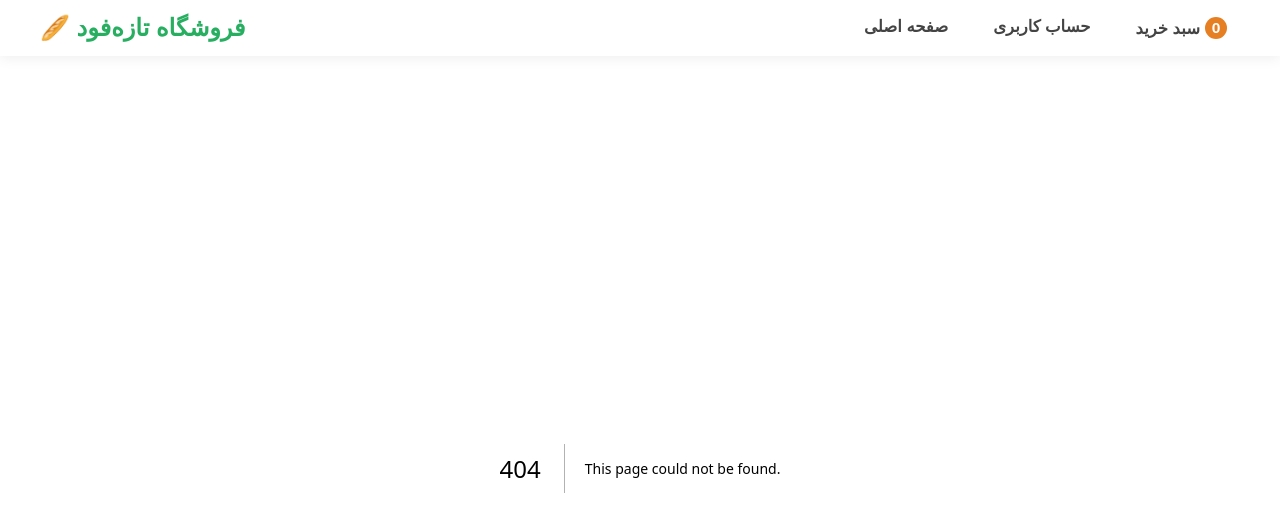
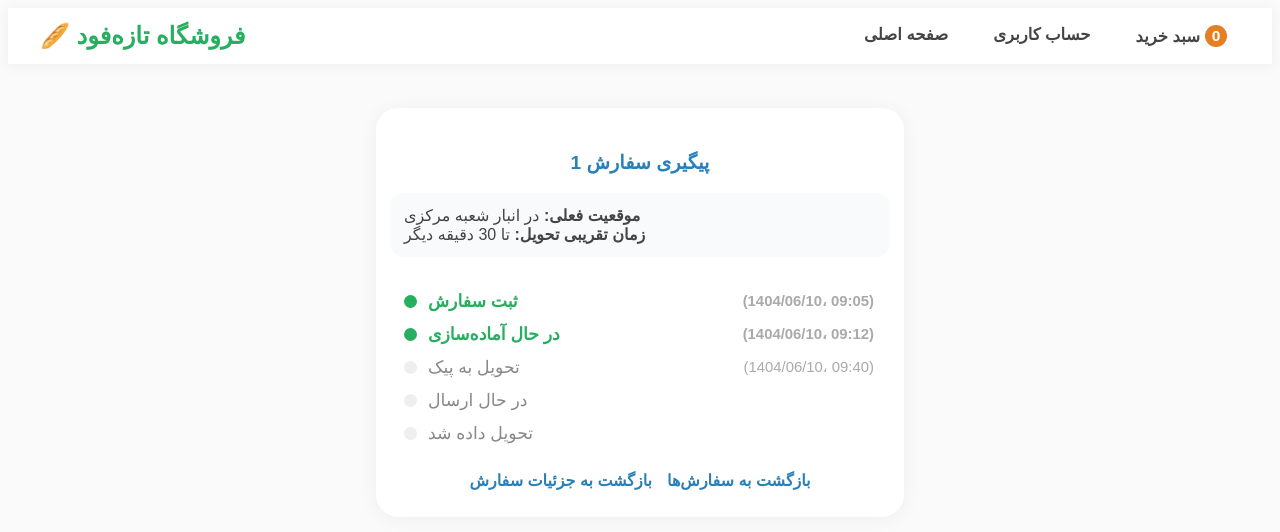
Before and after one commit to maziyarakbari666-dot/my-shop-project, a Next.js app: page /orders/1/track in a window 1280 px wide. Before the commit this address had no page. Shown: the top 532 px of the page. Built offline with nearby package versions, Linux system fonts and the light colour scheme.

Commit message:
افزودن صفحه پیگیری سفارش (track) برای هر سفارش

```diff
--- /dev/null
+++ b/app/orders/[orderId]/track/page.js
@@ -0,0 +1,126 @@
+'use client';
+
+import Link from "next/link";
+import { useParams } from "next/navigation";
+
+// دمو: نمونه وضعیت پیگیری سفارش (در حالت واقعی باید از API خوانده شود)
+const mockTracking = {
+  steps: [
+    { title: "ثبت سفارش", time: "1404/06/10، 09:05", done: true },
+    { title: "در حال آماده‌سازی", time: "1404/06/10، 09:12", done: true },
+    { title: "تحویل به پیک", time: "1404/06/10، 09:40", done: false },
+    { title: "در حال ارسال", time: "", done: false },
+    { title: "تحویل داده شد", time: "", done: false },
+  ],
+  currentLocation: "در انبار شعبه مرکزی",
+  estimated: "تا 30 دقیقه دیگر",
+};
+
+export default function TrackOrderPage() {
+  const params = useParams();
+  // در حالت واقعی: اطلاعات را بر اساس params.orderId دریافت کن!
+  const tracking = mockTracking;
+
+  return (
+    <div className="track-root">
+      <h2 className="track-title">پیگیری سفارش <b>{params.orderId}</b></h2>
+      <div className="track-info">
+        <div><b>موقعیت فعلی:</b> {tracking.currentLocation}</div>
+        <div><b>زمان تقریبی تحویل:</b> {tracking.estimated}</div>
+      </div>
+      <div className="track-steps">
+        {tracking.steps.map((step, i) => (
+          <div key={i} className={`track-step${step.done ? " done" : ""}`}>
+            <span className="step-dot" />
+            <span className="step-title">{step.title}</span>
+            {step.time && <span className="step-time">({step.time})</span>}
+          </div>
+        ))}
+      </div>
+      <div className="track-back">
+        <Link href={`/orders/${params.orderId}`}>بازگشت به جزئیات سفارش</Link>
+        <Link href="/orders">بازگشت به سفارش‌ها</Link>
+      </div>
+      <style>{`
+        .track-root {
+          max-width: 500px;
+          margin: 44px auto;
+          background: #fff;
+          border-radius: 22px;
+          box-shadow: 0 2px 18px #eee;
+          padding: 27px 14px;
+          font-family: Vazirmatn,sans-serif;
+        }
+        .track-title {
+          font-size: 1.2rem;
+          color: #2980b9;
+          font-weight: bold;
+          margin-bottom: 19px;
+          text-align: center;
+        }
+        .track-info {
+          font-size: 1rem;
+          color: #444;
+          margin-bottom: 13px;
+          background: #f8fafc;
+          border-radius: 13px;
+          padding: 13px 14px;
+        }
+        .track-steps {
+          margin: 34px 0 18px 0;
+          padding: 0 7px;
+        }
+        .track-step {
+          display: flex;
+          align-items: center;
+          margin-bottom: 12px;
+          font-size: 1.08rem;
+          color: #888;
+        }
+        .track-step.done {
+          color: #27ae60;
+          font-weight: bold;
+        }
+        .step-dot {
+          display: inline-block;
+          width: 13px;
+          height: 13px;
+          border-radius: 50%;
+          margin-left: 7px;
+          margin-right: 11px;
+          background: #eee;
+        }
+        .track-step.done .step-dot {
+          background: #27ae60;
+        }
+        .step-title {
+          flex: 1;
+        }
+        .step-time {
+          color: #aaa;
+          font-size: 0.93rem;
+          margin-right: 9px;
+        }
+        .track-back {
+          margin-top: 27px;
+          text-align: center;
+          display: flex;
+          gap: 15px;
+          justify-content: center;
+        }
+        .track-back a {
+          color: #2980b9;
+          font-weight: bold;
+          text-decoration: none;
+        }
+        .track-back a:hover {
+          text-decoration: underline;
+        }
+        @media (max-width: 600px) {
+          .track-root { padding: 9px 2px; }
+          .track-info { padding: 8px 5px;}
+        }
+      `}</style>
+    </div>
+  );
+}
```
